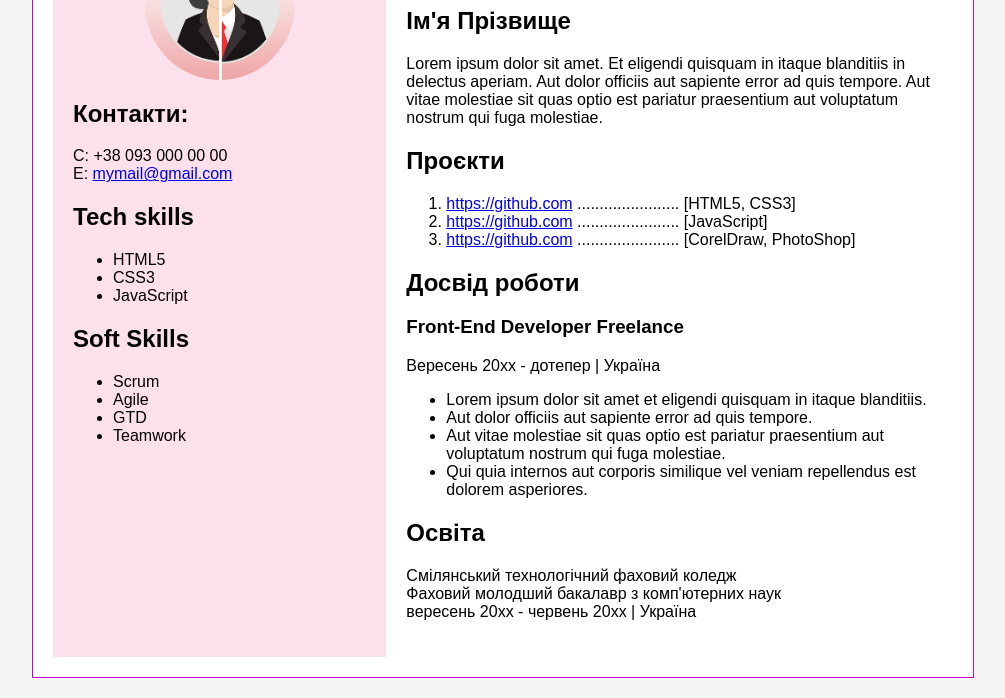
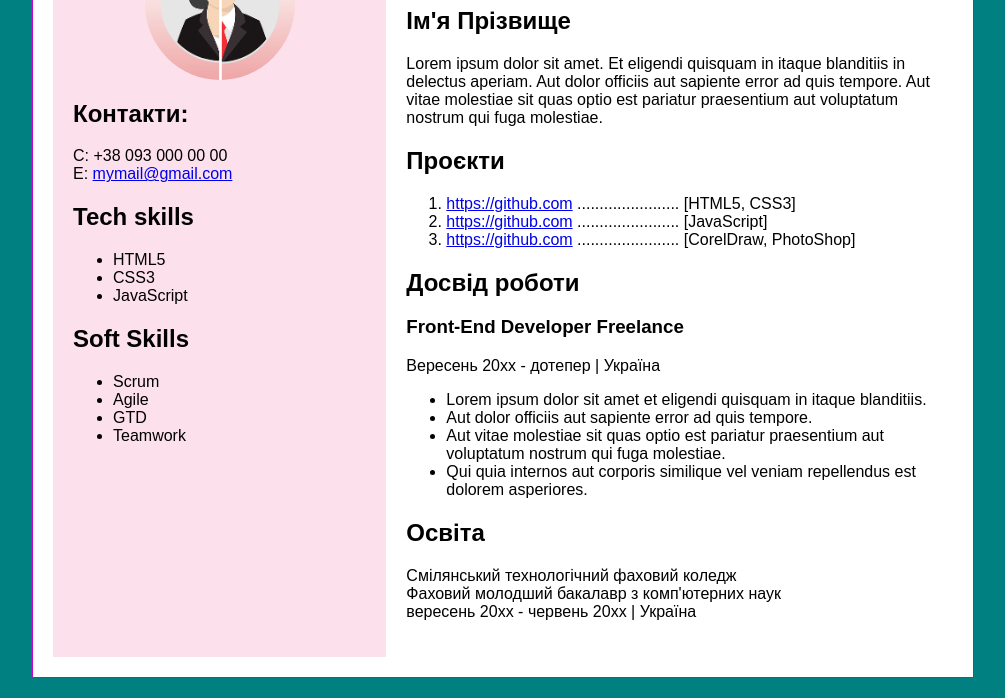
Before and after one commit to Artemult/My-site, a plain HTML site: page index.html in a window 1280 px wide. Shown: the part 134-832 px from the top of the page, without its empty margins (137-1142 px from the left). Drawn offline with Linux system fonts and the light colour scheme.

Commit message:
Update index.html
Змінен колір фону

```diff
--- a/index.html
+++ b/index.html
@@ -7,7 +7,7 @@
     <meta name="viewport" content="width=device-width, initial-scale=1.0">
     <title>Full Stack Developer</title>
 </head>
-<body style="font-family: Arial, sans-serif; margin: 0; padding: 0; background-color: #f4f4f4;">
+<body style="font-family: Arial, sans-serif; margin: 0; padding: 0; background-color: #008080;">
 
     <div style="max-width: 900px; margin: 20px auto; background: white; border: 1px solid #c0c; padding: 20px;">
         <div style="display: flex; flex-wrap: wrap;">
```
